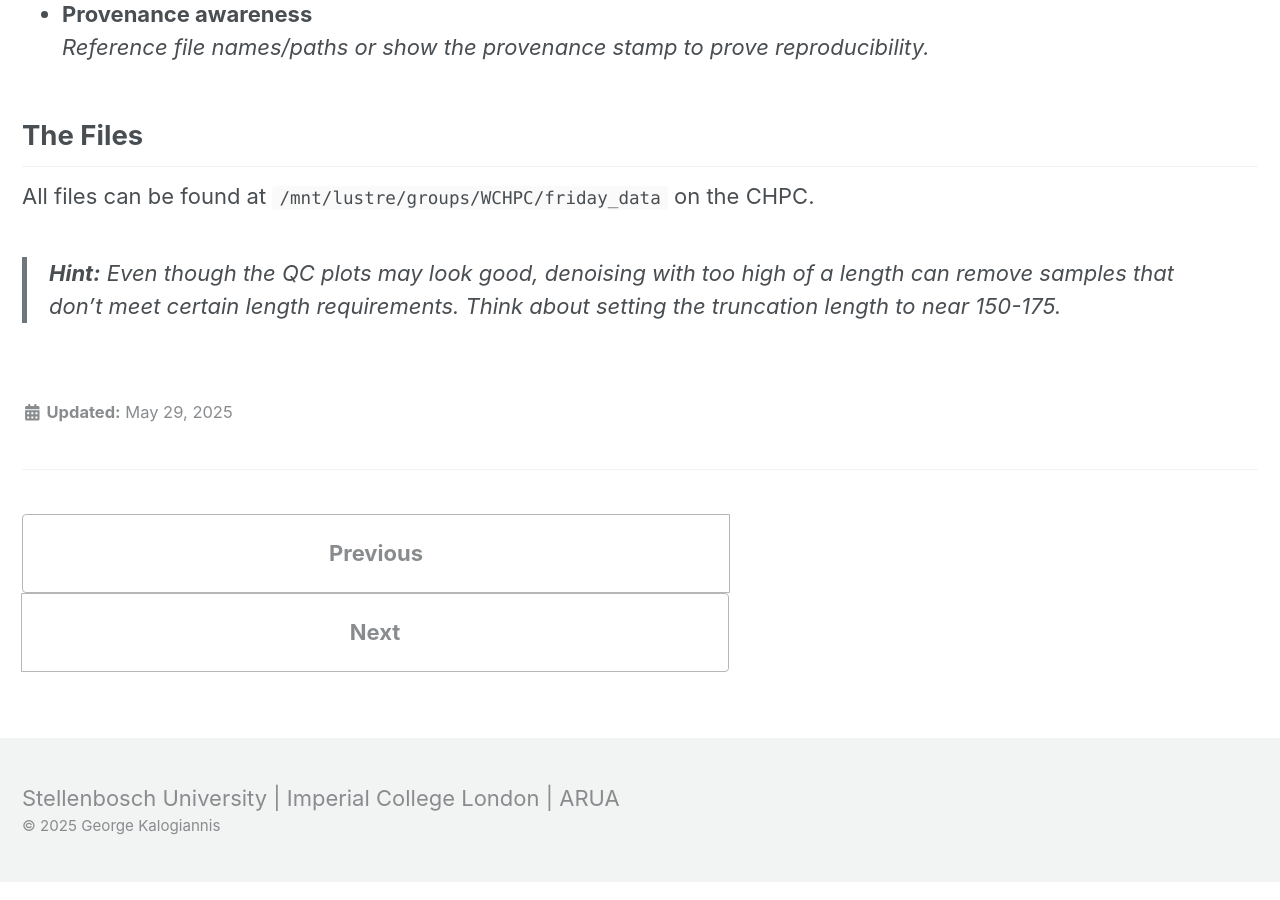
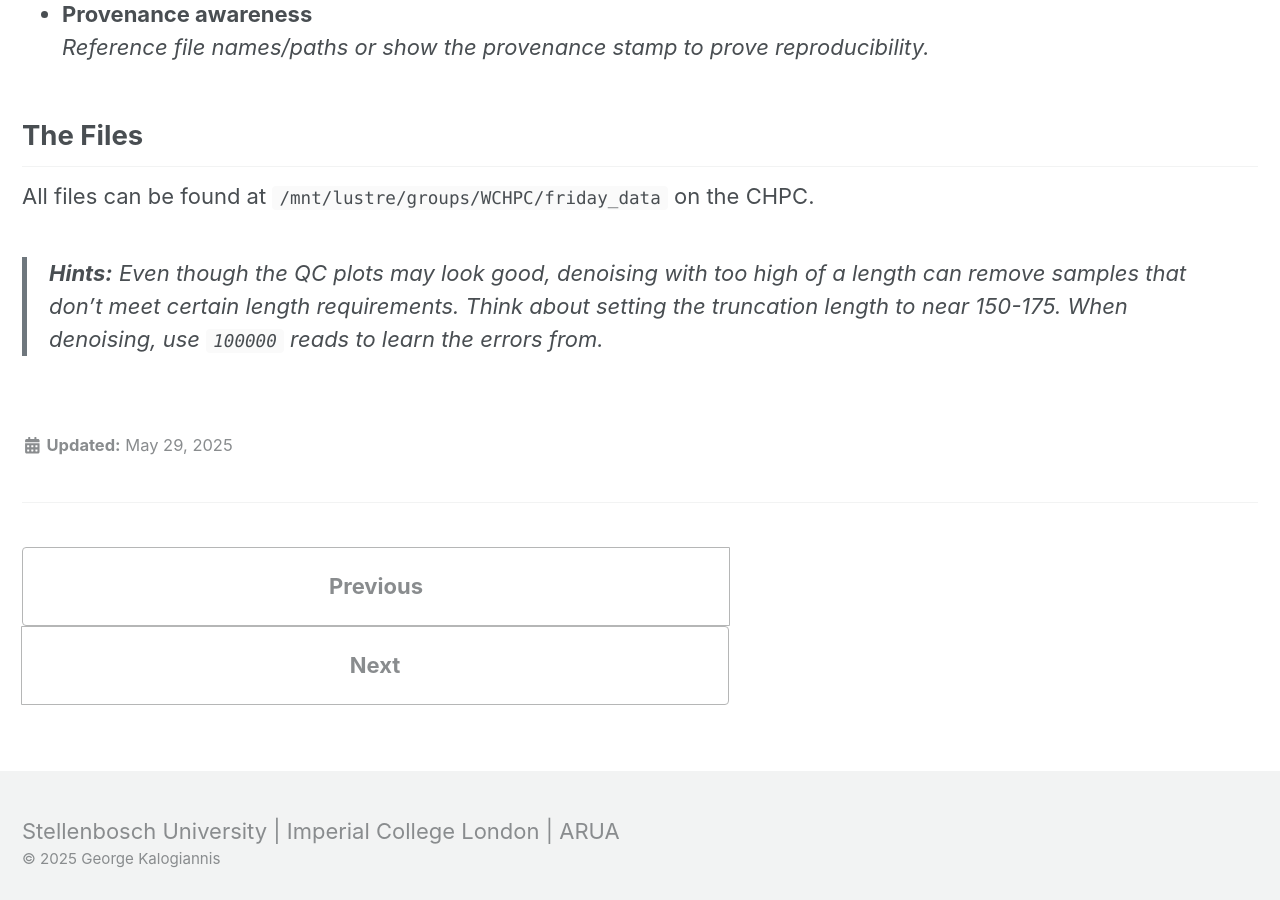
Before and after one commit to arua-microbiome/arua-microbiome.github.io, a Jekyll site: the page built from _tutorials/hackathon.md, in a window 1280 px wide and 900 px high, scrolled down 1077 px. Built offline with Jekyll 4.4.1, drawn with Linux system fonts in a browser that asks for light colours; cached includes are drawn as plain includes; nearby versions of some CDN libraries.

Commit message:
Update hackathon.md
Signed-off-by: arua-microbiome <kaloyiannis.g.g@gmail.com>

````diff
--- a/_tutorials/hackathon.md
+++ b/_tutorials/hackathon.md
@@ -37,4 +37,4 @@ Your mission, **by 12:30 on Friday**, is to transform these raw reads into an ec
 
 All files can be found at ```/mnt/lustre/groups/WCHPC/friday_data``` on the CHPC.
 
->**Hint:** Even though the QC plots _may_ look good, denoising with too high of a length can remove samples that don't meet certain length requirements. Think about setting the truncation length to near 150-175.
+>**Hints:** Even though the QC plots _may_ look good, denoising with too high of a length can remove samples that don't meet certain length requirements. Think about setting the truncation length to near 150-175. When denoising, use ```100000``` reads to learn the errors from.
````
